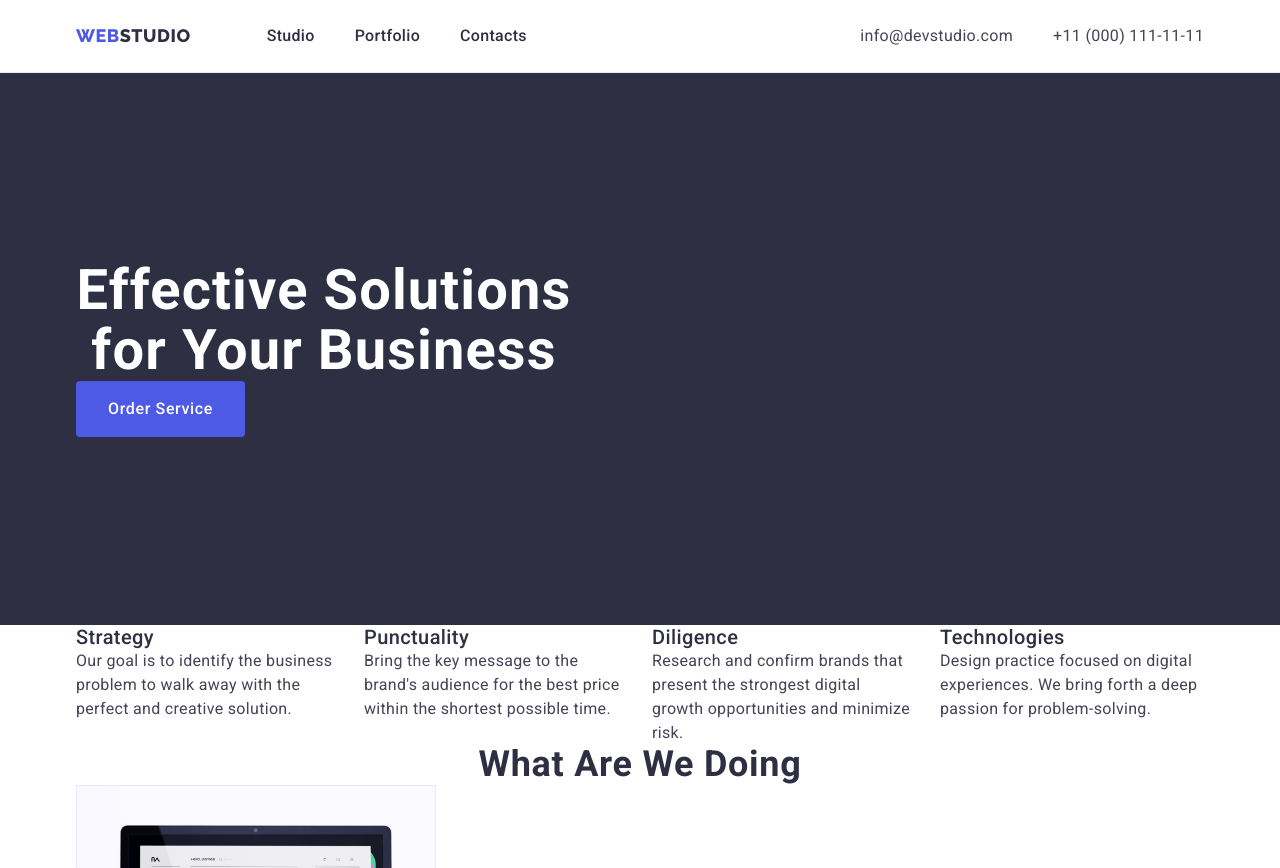
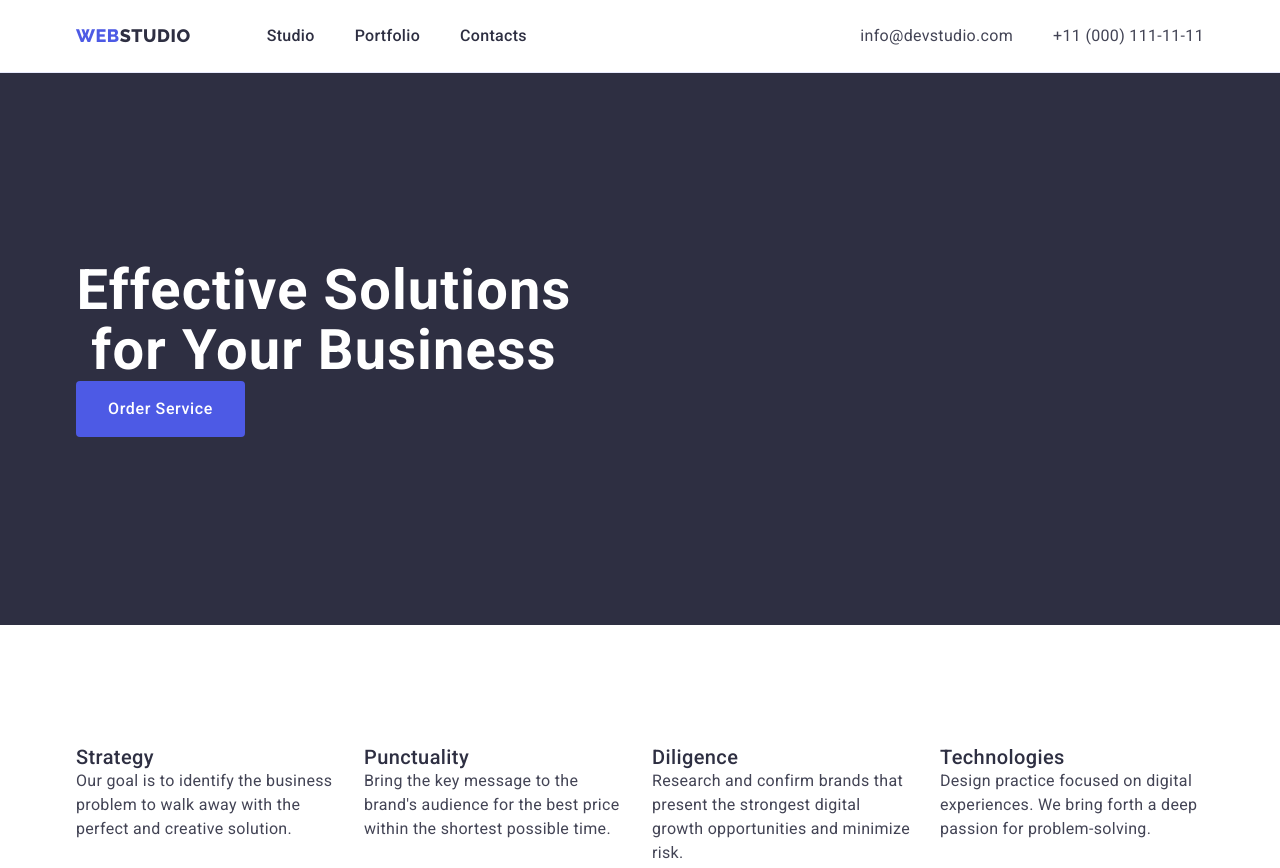
Before and after one commit to Borys-Grinberg/goit-markup-hw-03, a plain HTML site: page index.html in a window 1280 px wide. Shown: the top 868 px of the page. Drawn offline with Linux system fonts and the light colour scheme.

Commit message:
Update styles.css

```diff
--- a/css/styles.css
+++ b/css/styles.css
@@ -306,3 +306,7 @@ font-style: normal;
 .benefits-item {
     width: calc((100% - 72px) / 4);
 }
+
+.section-benefits {
+    padding: 120px 0;
+}
```
